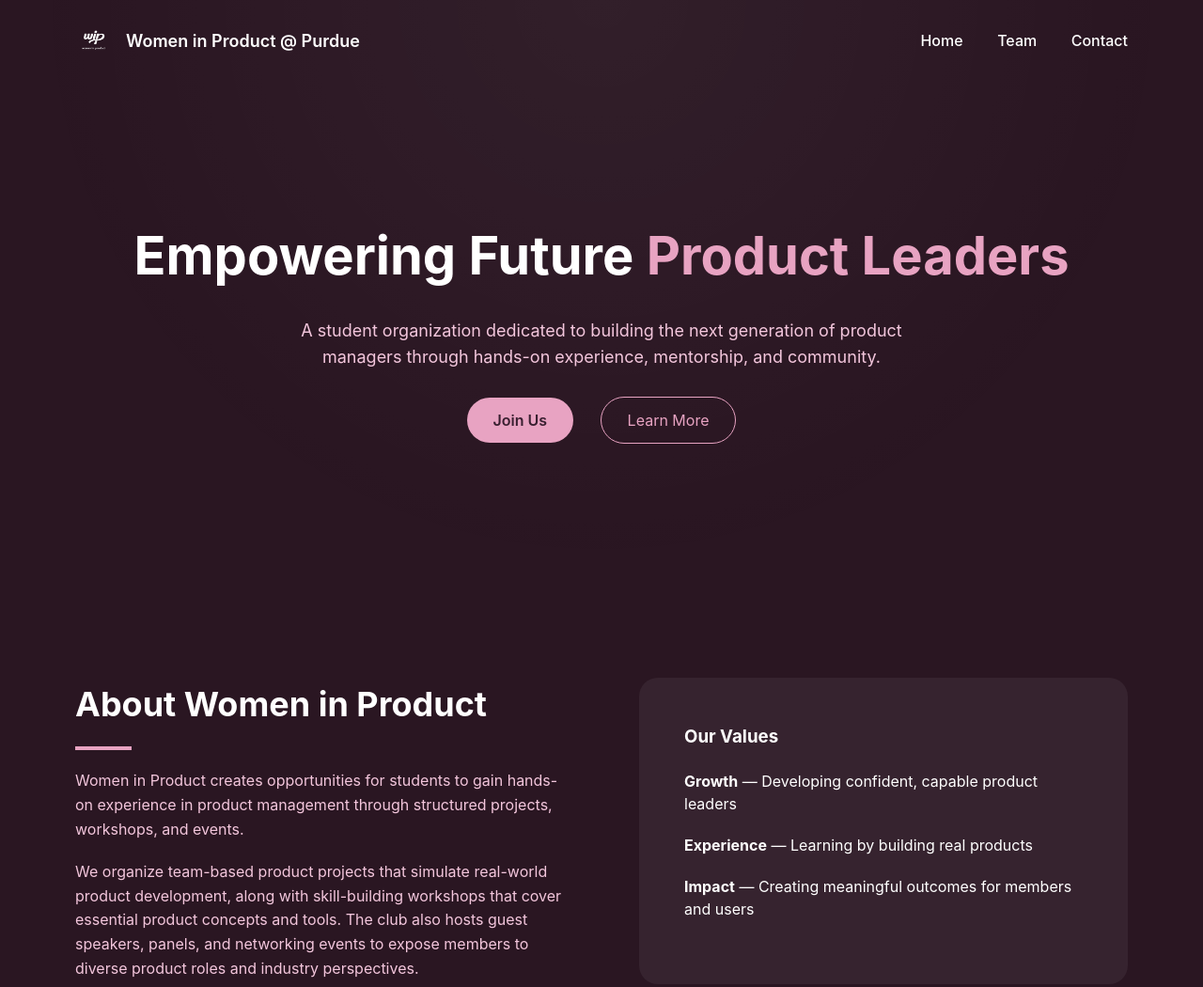
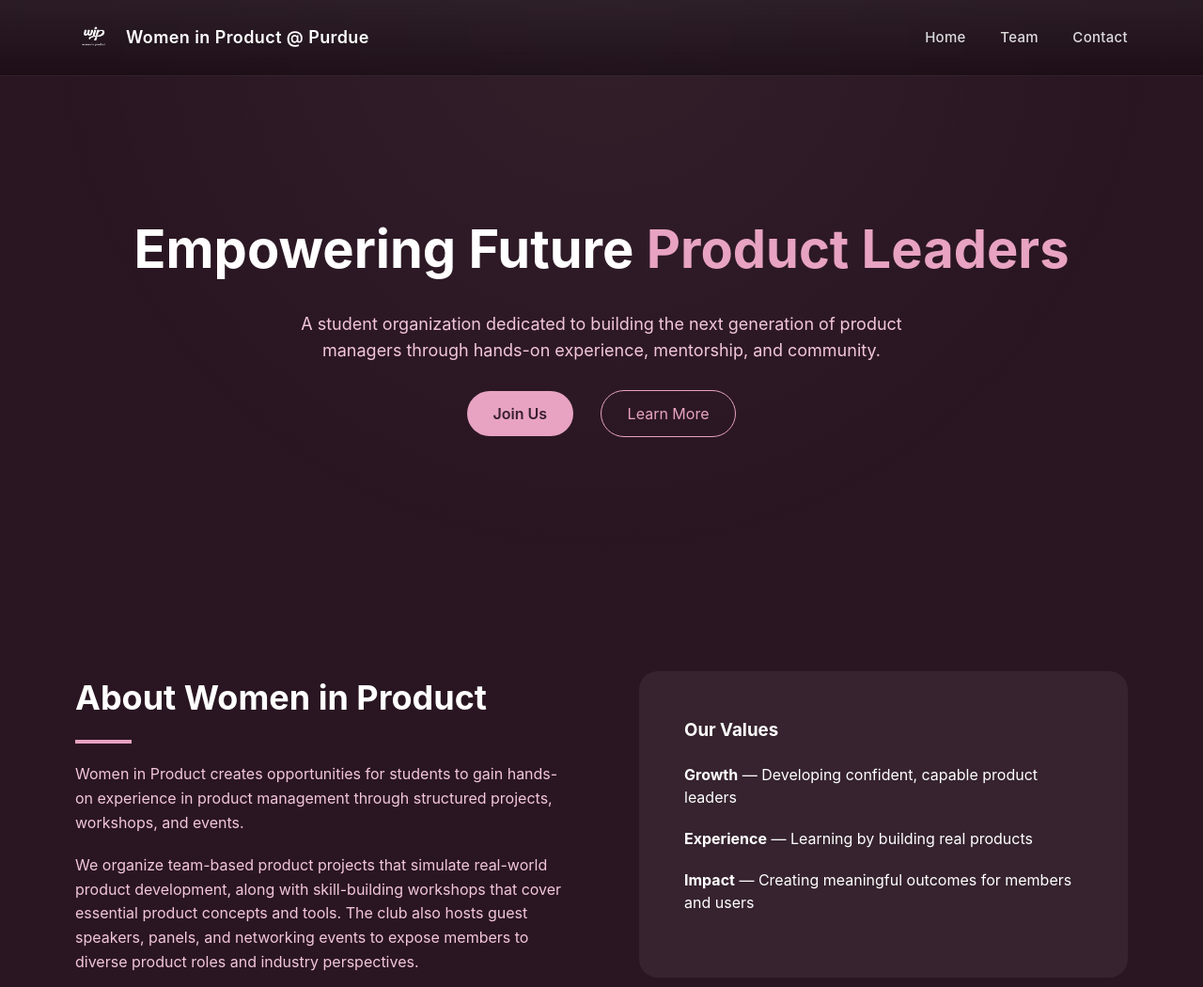
Before and after one commit to abhawnan/womeninproductpurdue, a plain HTML site: page index.html in a window 1280 px wide. Shown: the top 1050 px of the page at 94% size. Drawn offline with Linux system fonts and the light colour scheme.

Commit message:
nav update

```diff
--- a/styles.css
+++ b/styles.css
@@ -35,11 +35,23 @@ body::before {
 
 /* NAVBAR */
 .navbar {
+  position: sticky;
+  top: 0;
+  z-index: 1000;
+
   display: flex;
   justify-content: space-between;
   align-items: center;
-  padding: 24px 80px;
+
+  padding: 20px 80px;
+
+  background: rgba(20, 10, 18, 0.55); /* transparent plum */
+  backdrop-filter: blur(12px);
+  -webkit-backdrop-filter: blur(12px);
+
+  border-bottom: 1px solid rgba(255, 255, 255, 0.08);
 }
+
 
 .nav-left {
   display: flex;
@@ -54,14 +66,52 @@ body::before {
 .club-name {
   font-weight: 600;
   font-size: 18px;
+  letter-spacing: 0.4px;
 }
 
 .nav-links a {
   margin-left: 32px;
   text-decoration: none;
-  color: var(--text);
+  color: rgba(255, 255, 255, 0.85);
   font-weight: 500;
+  font-size: 15px;
+  letter-spacing: 0.3px;
+  position: relative;
+  transition: color 0.25s ease;
 }
+
+.navbar::before {
+  content: "";
+  position: absolute;
+  inset: 0;
+  background: linear-gradient(
+    to bottom,
+    rgba(255, 255, 255, 0.06),
+    transparent
+  );
+  pointer-events: none;
+}
+
+
+.nav-links a::after {
+  content: "";
+  position: absolute;
+  left: 0;
+  bottom: -6px;
+  width: 0;
+  height: 2px;
+  background: var(--accent);
+  transition: width 0.25s ease;
+}
+
+.nav-links a:hover {
+  color: var(--accent);
+}
+
+.nav-links a:hover::after {
+  width: 100%;
+}
+
 
 /* HERO */
 .hero {
```
